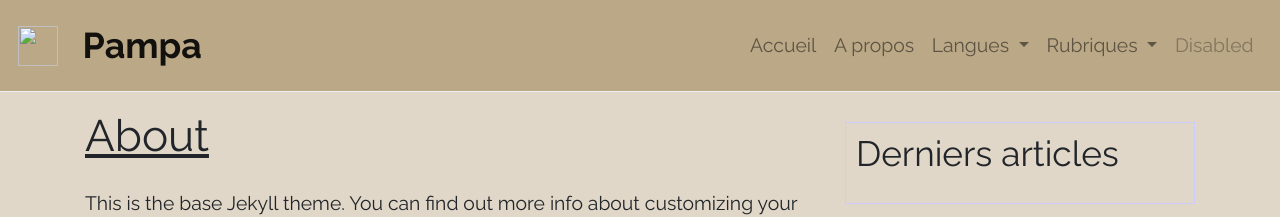
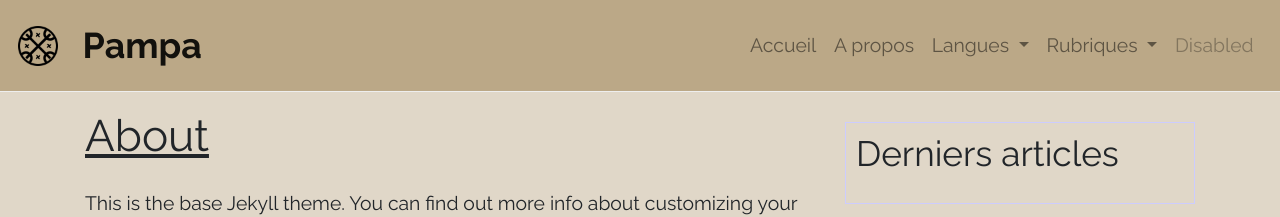
Before and after one commit to LWH-21/Pampa, a Jekyll site: the page built from docs/about.markdown, in a window 1280 px wide. Shown: the top 217 px of the page. Built offline with Jekyll 4.4.1, drawn with Linux system fonts in a browser that asks for light colours.

Commit message:
Update navigation.html

```diff
--- a/docs/_includes/navigation.html
+++ b/docs/_includes/navigation.html
@@ -1,5 +1,5 @@
 <nav class="navbar navbar-expand-lg navbar-light">
- <img src="docs/assets/logos/logo.svg"}alt="Pampa1" width="40" height="40">
+ <img src={{"/favicon.png" | relative_url}} alt="Pampa1" width="40" height="40">
   <a class="navbar-brand" href={{"/" | relative_url}}>Pampa</a>
 
   <button
```
